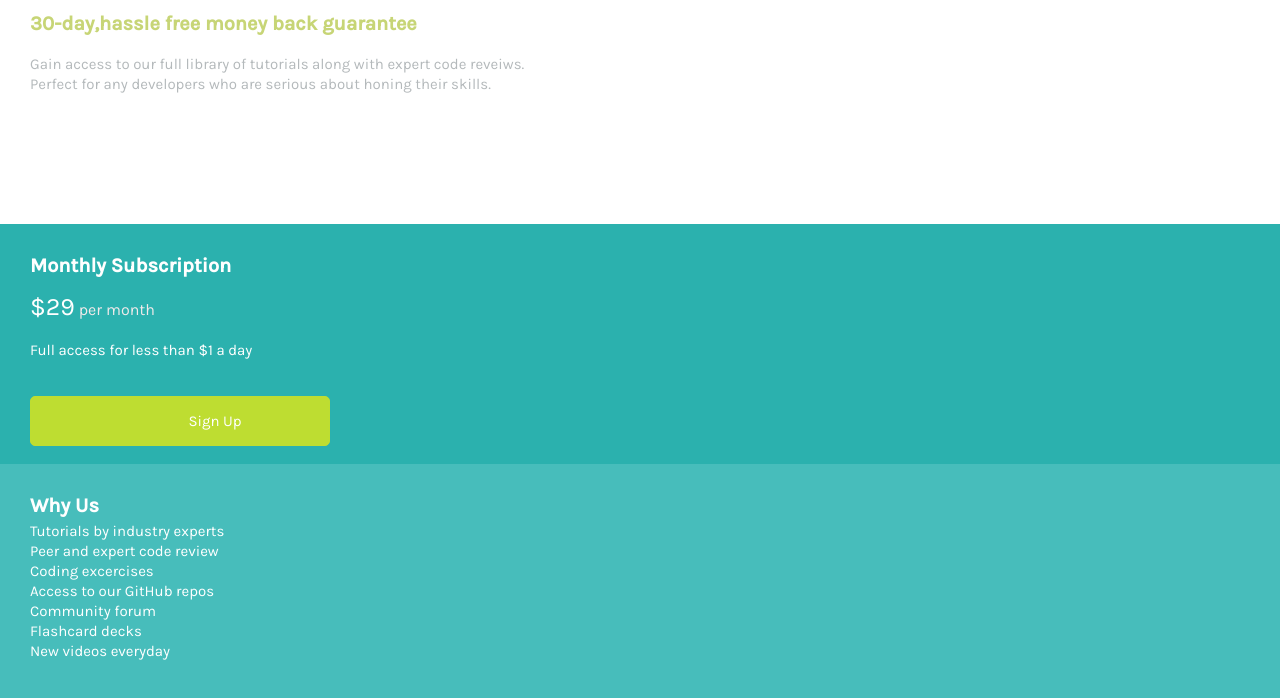
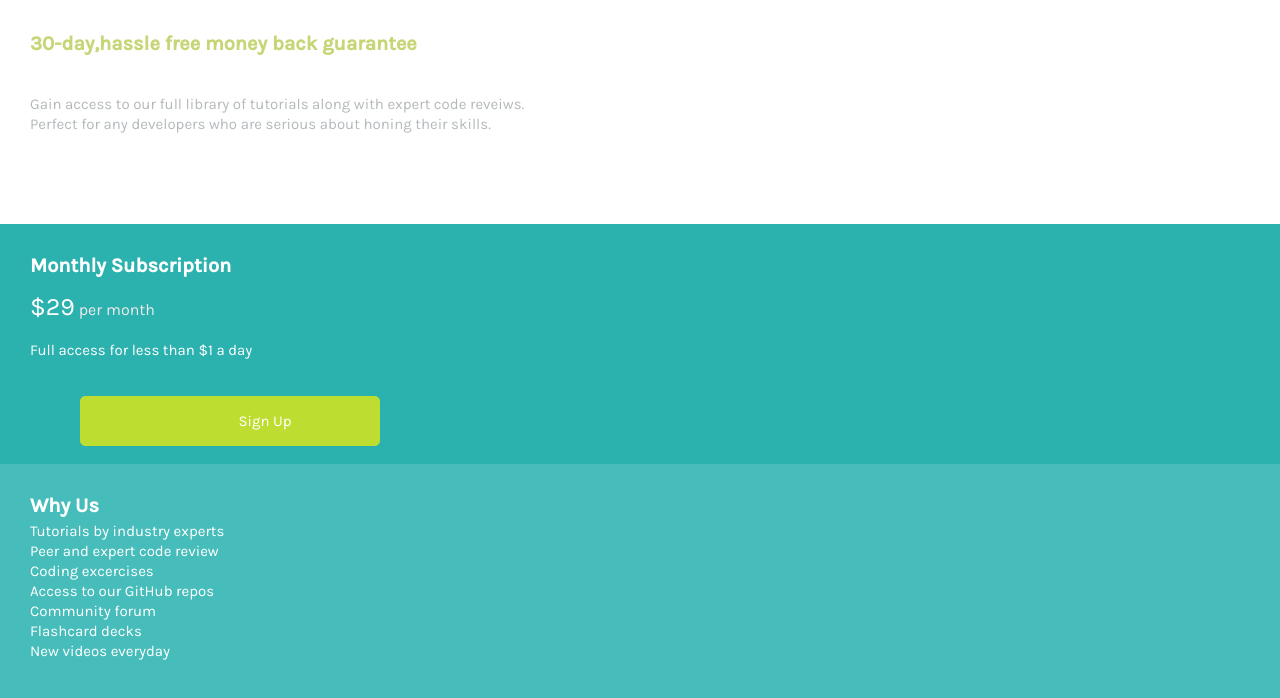
Before and after one commit to afshakhanum/project3, a plain HTML site: page index.html in a window 1280 px wide. Shown: the part 56-754 px from the top of the page. Drawn offline with Linux system fonts and the light colour scheme.

Commit message:
modified file

```diff
--- a/styles.css
+++ b/styles.css
@@ -9,7 +9,7 @@
     margin-bottom: 10px;
     font-family: 'karla';
     line-height: 20px;
-    margin-bottom: 20px;
+    margin-bottom: 40px;
 }
 
 .header1{
@@ -18,7 +18,7 @@
     color:hsl(69, 53%, 65%);
     font-family: 'karla';
     line-height: 20px;
-    margin-bottom: 20px;
+    margin-bottom: 40px;
 }
 .para{
     color:hsl(202, 5%, 72%);
@@ -62,6 +62,7 @@
     height: 50px;
     padding: 8px 30px 8px 100px;
     font-family: 'karla';
+    margin-left: 50px;
 }
 .flex-wrap{
     display: flex;
```
